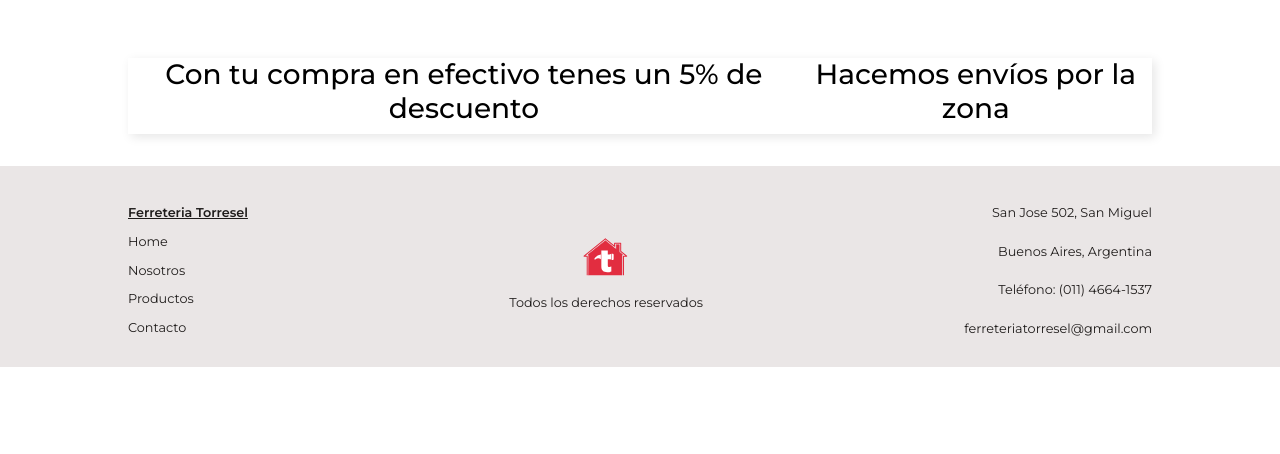
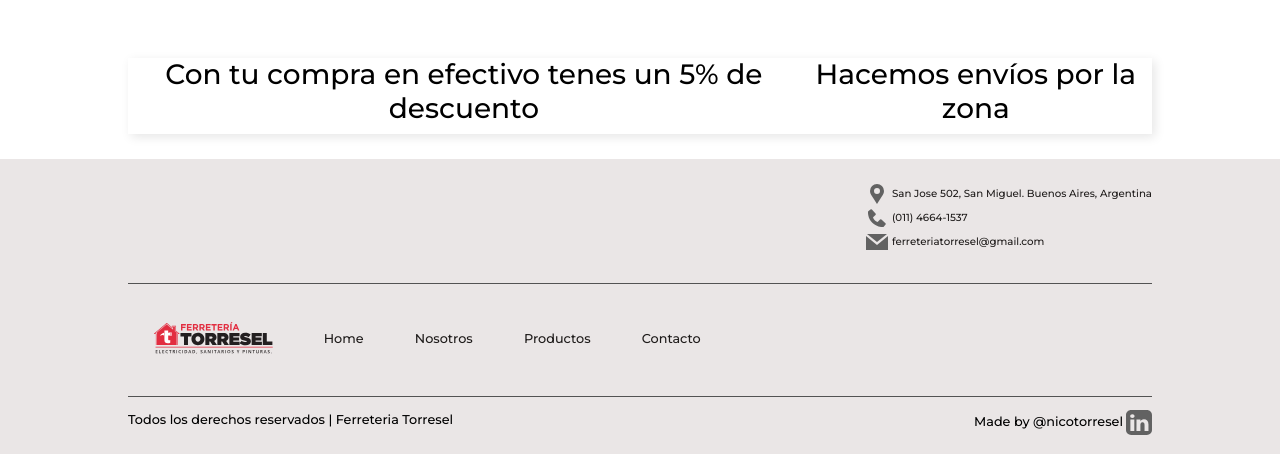
Before and after one commit to nicotorresel/ferreteria-web, a plain HTML site: page index.html in a window 1280 px wide. Shown: the part 1132-1586 px from the top of the page. Before the commit the page ends 1499 px from the top, so only its background shows below. Drawn offline with nearby package versions, Linux system fonts and the light colour scheme.

Commit message:
footer modified

```diff
--- a/index.html
+++ b/index.html
@@ -64,31 +64,73 @@
     </section>
 
     <footer>
+
       <div class="contenedor footer">
+
         <div class="shortcuts">
           <ul>
-            <li class="indice">Ferreteria Torresel</li>
-            <li><a href="./index.html">Home</a></li>
-            <li><a href="./nosotros.html">Nosotros</a></li>
-            <li><a href="./productos.html">Productos</a></li>
-            <li><a href="./contacto.html">Contacto</a></li>
+            <li></li>
+            <li></li>
+            <li></li>
           </ul>
         </div>
-        <div class="middle contenedor">
+
+        <div class="middle">
           <ul>
-            <li><img src="./media/logo-mobile.svg" alt="logo-footer"></li>
-            <li>Todos los derechos reservados</li>
+            <li></li>
+            <li></li>
+            <li></li>
           </ul>
         </div>
+
+
         <div class="info">
           <ul>
-            <li>San Jose 502, San Miguel</li>
-            <li>Buenos Aires, Argentina</li>
-            <li>Teléfono: (011) 4664-1537</li>
-            <li>ferreteriatorresel@gmail.com</li>
+            <li>
+              <img src="./media/location.svg" alt="direccion">
+              San Jose 502, San Miguel. Buenos Aires, Argentina
+            </li>
+            <li>
+              <img src="./media/phone.svg" alt="telefono">
+              (011) 4664-1537
+            </li>
+            <li>
+              <img src="./media/mail.svg" alt="mail">
+              ferreteriatorresel@gmail.com
+            </li>
           </ul>
         </div>
+
       </div>
+
+      <div class="divisor contenedor divi"></div>
+
+      <div class="navegacion contenedor">
+        <ul>
+          <li>
+            <a href="./index.html"><img class="logo-footer" src="./media/logo.svg" alt="logo-footer"></a>
+          </li>
+          <li><a href="./index.html">Home</a></li>
+          <li><a href="./nosotros.html">Nosotros</a></li>
+          <li><a href="./productos.html">Productos</a></li>
+          <li><a href="./contacto.html">Contacto</a></li>
+        </ul>
+      </div>
+
+      <div class="divisor contenedor"></div>
+
+      <div class="copyright contenedor">
+        <ul>
+          <li>Todos los derechos reservados | Ferreteria Torresel</li>
+          <li>
+            Made by @nicotorresel
+            <a href="https://www.linkedin.com/in/nicolas-torresel-1b612015b/">
+              <img src="./media/linkedin.svg" alt="linkedin">
+            </a>
+          </li>
+        </ul>
+      </div>
+
     </footer>
 
   </body>
--- a/sass/layout/_footer.scss
+++ b/sass/layout/_footer.scss
@@ -3,7 +3,8 @@ footer {
   background: $lightgrey-color;
   padding: .2em 0;
   margin-top: 2em;
-  line-height: 1.8em;
+  font-size: .8em;
+  font-weight: 500;
 
   .footer {
     color: $black-color;
@@ -12,44 +13,83 @@ footer {
     align-items: center;
     margin-top: 2em;
     font-size: .8em;
+    font-weight: 500;
 
-    .shortcuts {
     ul {
       text-align: left;
       li {
-          &.indice {
-            text-decoration: underline;
-            font-weight: 600;
-          }
         a {
           color: $black-color;
+        }
+
+        @media only screen and (max-width: 768px) {
+          margin: .5em auto;
         }
       }
     }
   }
 
-    .middle {
-      width: 20%;
-      ul {
-        text-align: center;
-        img {
-          height: 3em;
-          margin: 1em 0;
+  .divisor {
+    height: 1px;
+    background-color: $grey-color;
+    margin: 1em auto;
+
+    &.divi {
+      @media only screen and (max-width: 768px) {
+        display: none;
       }
     }
   }
 
-    .info {
+  .navegacion {
     ul {
-        text-align: right;
-        line-height: 3em;
+      display: flex;
+      flex-direction: row;
+      align-items: center;
+      justify-content: flex-start;
       li {
+        margin: 0 2em;
+
+        @media only screen and (max-width: 768px) {
+          margin: .5em auto;
+        }
         a {
           color: $black-color;
+        }
+        img {
+          height: 2.5em;
+          &.logo-footer{
+            margin: 2em 0;
+          }
+        }
+      }
+      @media only screen and (max-width: 768px) {
+        flex-direction: column;
+        align-items: flex-start;
+      }
+    }
+
+    @media only screen and (max-width: 768px) {
+      display: none;
+    }
+  }
+  .copyright {
+    ul {
+      display: flex;
+      justify-content: space-between;
+
+      li {
+        img {
+          height: 2em;
+        }
+        @media only screen and (max-width: 768px) {
+          margin: 1em auto;
+        }
+      }
+
+      @media only screen and (max-width: 768px) {
+        flex-direction: column;
       }
     }
   }
 }
-
-  }
-}
--- a/sass/layout/_galery.scss
+++ b/sass/layout/_galery.scss
@@ -55,6 +55,8 @@
     height: 90%;
     &.main-local {
       height: 80%;
+      width: 100%;
+      object-fit: contain;
     }
   }
   .close {
--- a/sass/layout/_main-page.scss
+++ b/sass/layout/_main-page.scss
@@ -1,5 +1,5 @@
 .main-image {
-  background: url(http://ferreteria-puntofijo.es/wp-content/uploads/2018/12/1511223474.jpg);
+  background: url(../../media/background.jpg);
   min-height: 100vh;
   background-repeat: no-repeat;
   background-size: contain;
@@ -8,9 +8,8 @@
   padding: 5em 0 0 10em;
 
   @media only screen and (max-width: 768px) {
-    margin: 3em 0 -12em 0;
+    margin: 3em 0 1 em 0;
     padding: 0;
-    background-size: contain;
   }
 
   .main-image__descripcion {
```
Also changed, not shown: nosotros.html (+4 -4 lines), productos.html (+4 -4 lines), css/main.css, media/linkedin.svg (added), media/location.svg (added), media/mail.svg (added), media/nosotros/frente-modal.jpeg (renamed from media/main-image.jpeg), media/phone.svg (added), media/productos/lampara.png (renamed from media/lampara.png), media/productos/llave.png (renamed from media/llave.png), media/productos/pintura.png (renamed from media/pintura.png), media/productos/sink.png (renamed from media/sink.png), 7 other files. Lines whose indentation alone changed are shown as unchanged.
